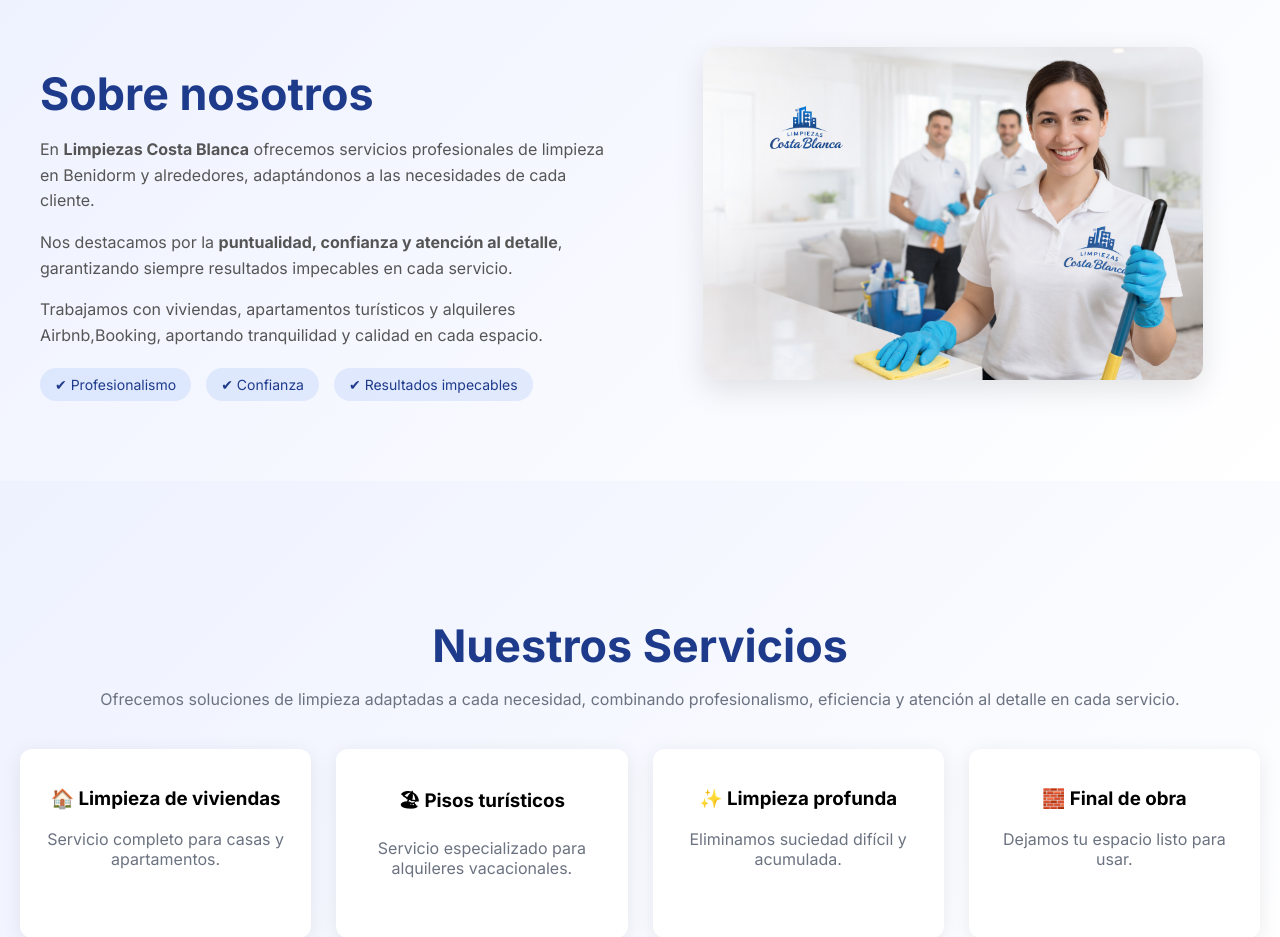
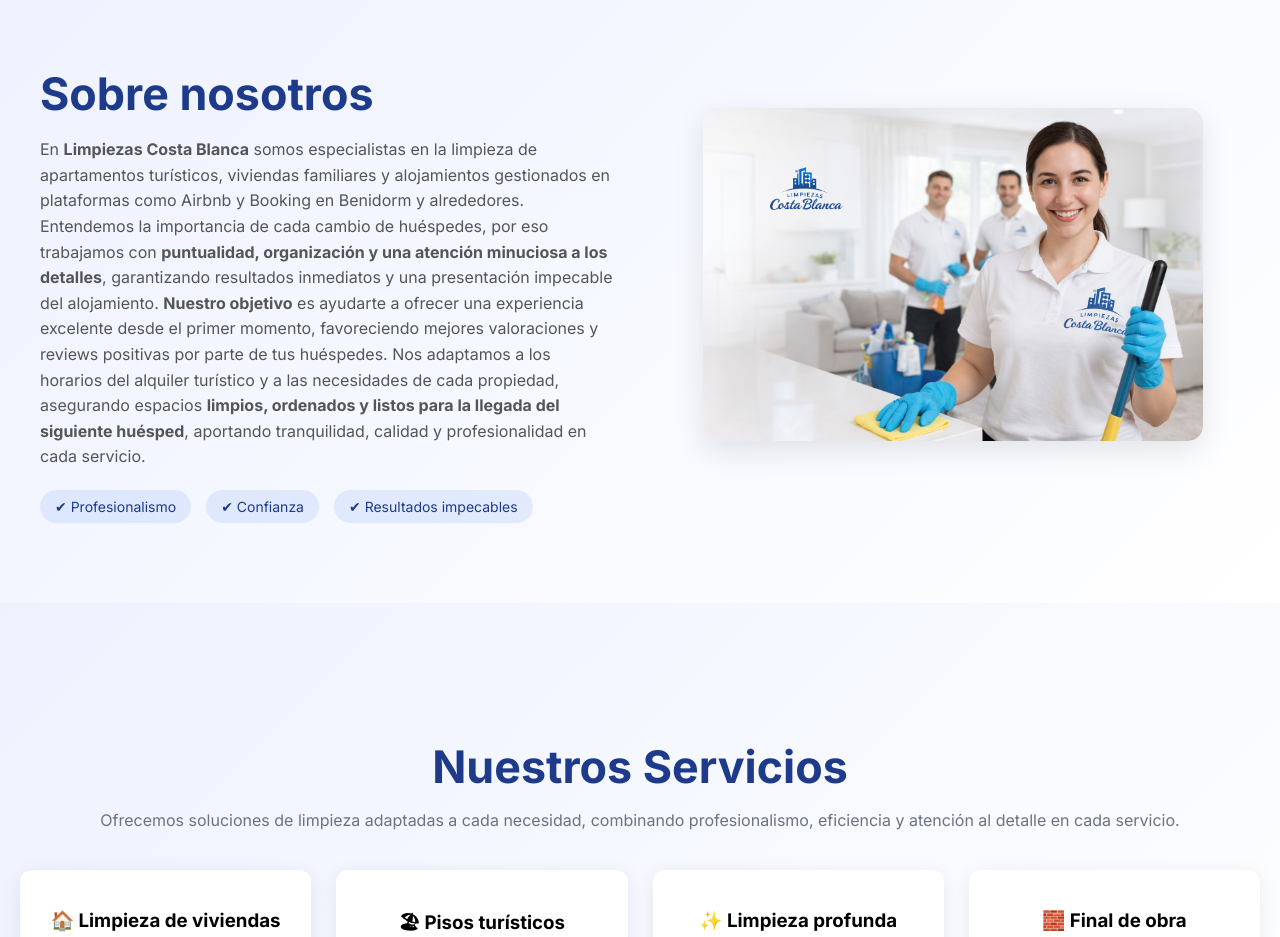
Before and after one commit to mduarte1996/limpiezas-dashboard, a React (Create React App) app: page / in a window 1280 px wide. Shown: the part 860-1797 px from the top of the page. Built offline with nearby package versions, Linux system fonts and the light colour scheme; no server answers.

Commit message:
modificaciones en textos de toda la pagina

```diff
--- a/src/pages/Home.js
+++ b/src/pages/Home.js
@@ -292,18 +292,13 @@ Gracias!
                         <h2>Sobre nosotros</h2>
 
                         <p>
-                            En <strong>Limpiezas Costa Blanca</strong> ofrecemos servicios profesionales
-                            de limpieza en Benidorm y alrededores, adaptándonos a las necesidades de cada cliente.
-                        </p>
+                            En <strong>Limpiezas Costa Blanca</strong> somos especialistas en la limpieza de apartamentos turísticos, viviendas familiares y alojamientos gestionados en plataformas como Airbnb y Booking en Benidorm y alrededores.
 
-                        <p>
-                            Nos destacamos por la <strong>puntualidad, confianza y atención al detalle</strong>,
-                            garantizando siempre resultados impecables en cada servicio.
-                        </p>
+                            Entendemos la importancia de cada cambio de huéspedes, por eso trabajamos con <strong>puntualidad, organización y una atención minuciosa a los detalles</strong>, garantizando resultados inmediatos y una presentación impecable del alojamiento. <strong>Nuestro objetivo</strong> es ayudarte a ofrecer una experiencia excelente desde el primer momento, favoreciendo mejores valoraciones y reviews positivas por parte de tus huéspedes.
 
-                        <p>
-                            Trabajamos con viviendas, apartamentos turísticos y alquileres Airbnb,Booking, aportando tranquilidad y calidad en cada espacio.
-                        </p>
+                            Nos adaptamos a los horarios del alquiler turístico y a las necesidades de cada propiedad, asegurando espacios <strong>limpios, ordenados y listos para la llegada del siguiente huésped</strong>, aportando tranquilidad, calidad y profesionalidad en cada servicio. </p>
+
+
 
                         <div className="about-features">
                             <span>✔ Profesionalismo</span>
```
